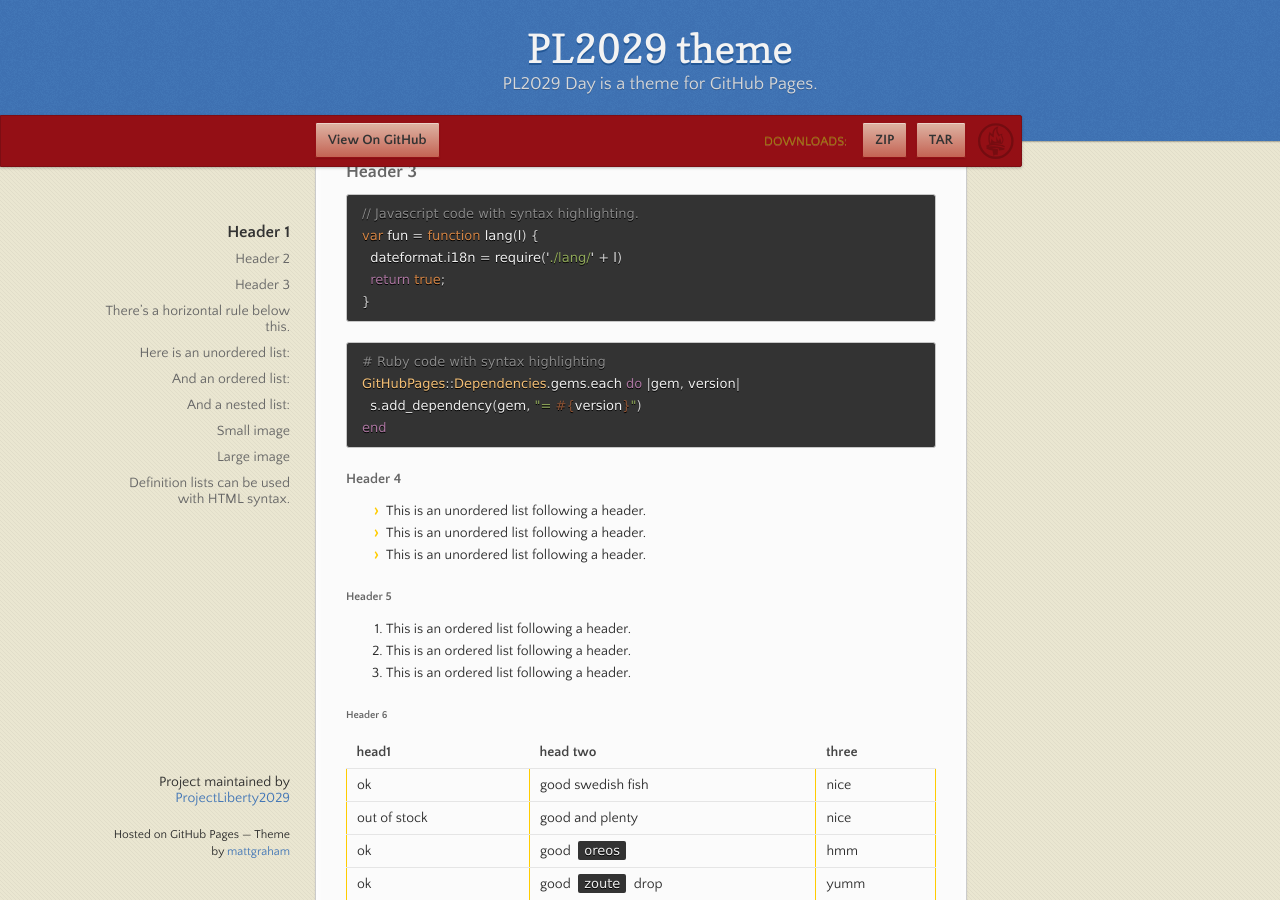
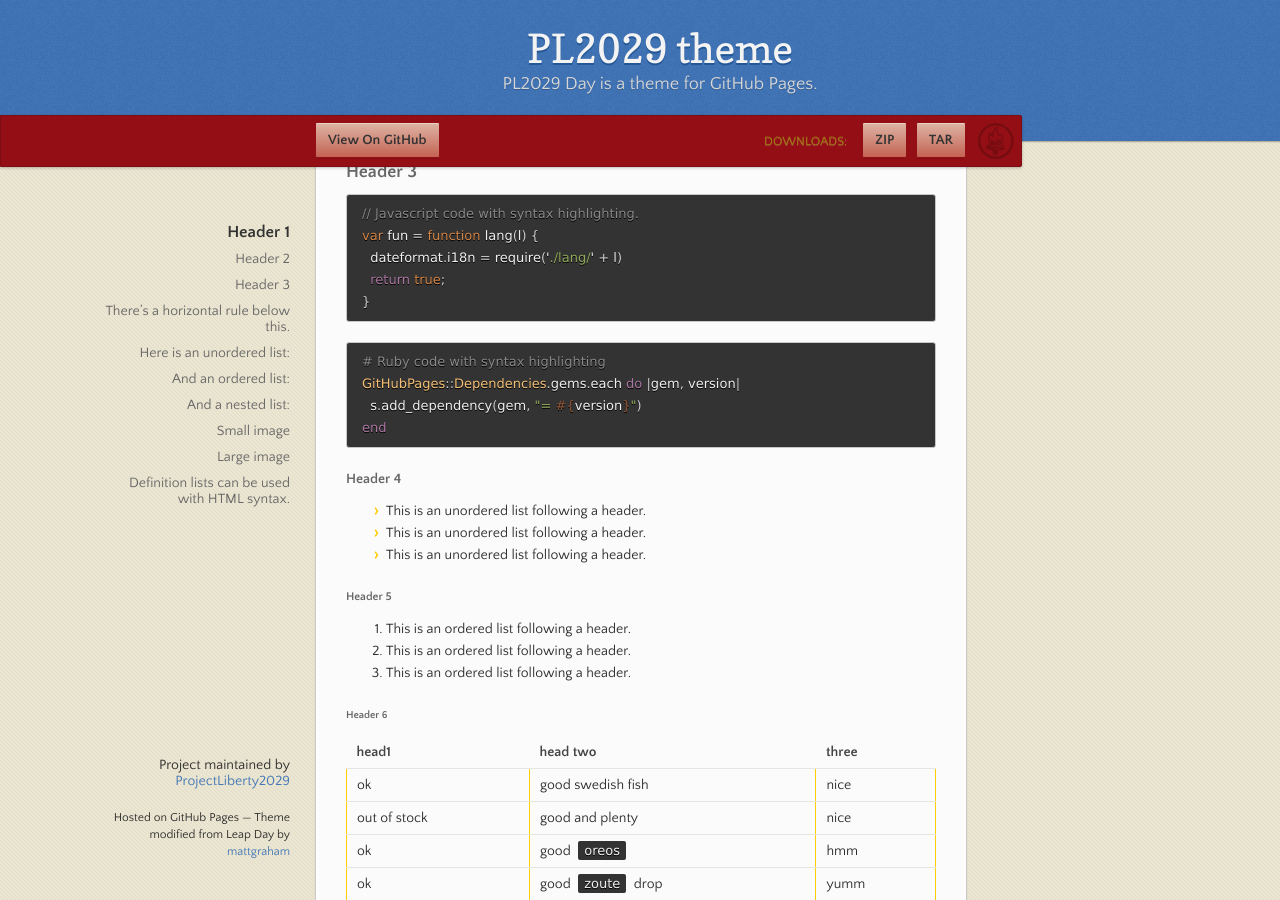
Before and after one commit to ProjectLiberty2029/PL2029, a Jekyll site: the page built from index.markdown, in a window 1280 px wide and 900 px high, scrolled down 498 px. Built offline with Jekyll 4.4.1, drawn with Linux system fonts in a browser that asks for light colours.

Commit message:
Update default.html

```diff
--- a/_layouts/default.html
+++ b/_layouts/default.html
@@ -49,7 +49,7 @@
         {% if site.github.is_project_page %}
           <p>Project maintained by <a href="{{ site.github.owner_url }}">{{ site.github.owner_name }}</a></p>
         {% endif %}
-        <p><small>Hosted on GitHub Pages &mdash; Theme by <a href="https://twitter.com/mattgraham">mattgraham</a></small></p>
+        <p><small>Hosted on GitHub Pages &mdash; Theme modified from Leap Day by <a href="https://twitter.com/mattgraham">mattgraham</a></small></p>
       </footer>
     </div>
   </body>
```
